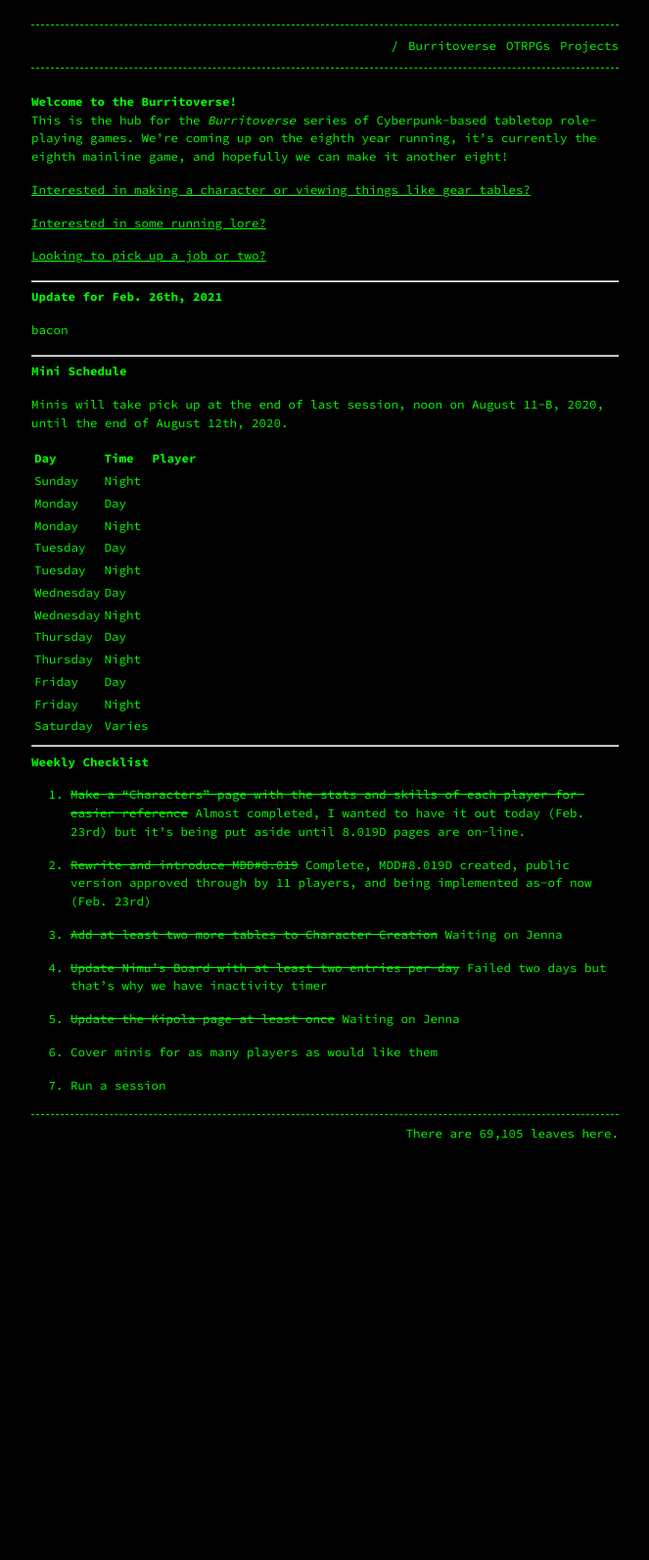
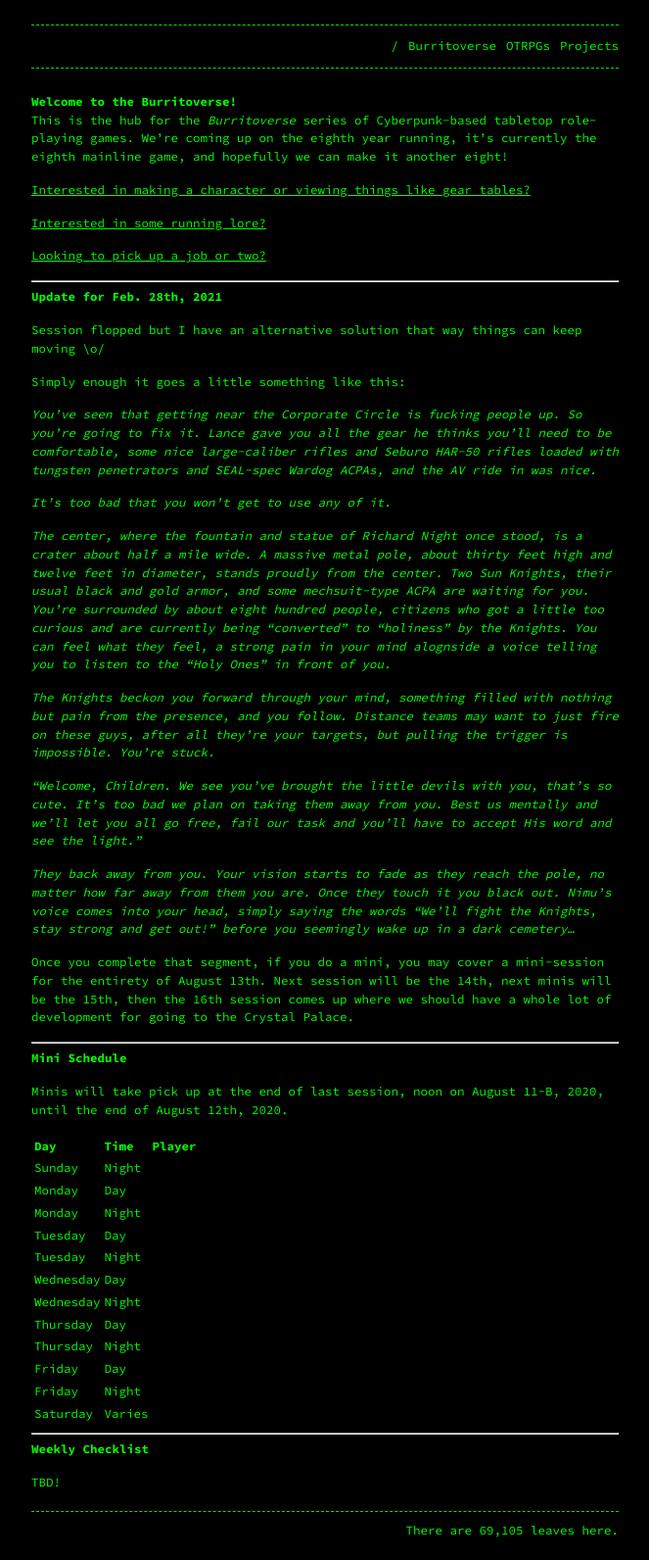
Before and after one commit to Terwilliger69105/69105.github.io, a Jekyll site: the page built from burritoverse.md, in a window 1280 px wide. Shown: the whole page at 98% size, without its empty margins (308-971 px from the left). Built offline with Jekyll 4.4.1, drawn with Linux system fonts in a browser that asks for light colours; our own code applies the rules of GitHub Pages for plain Markdown files; before the commit the page ends 1187 px from its top, so only the background shows below that.

Commit message:
Update burritoverse.md

```diff
--- a/burritoverse.md
+++ b/burritoverse.md
@@ -15,9 +15,25 @@ This is the hub for the *Burritoverse* series of Cyberpunk-based tabletop role-p
 
 ---
 
-**Update for Feb. 26th, 2021**
+**Update for Feb. 28th, 2021**
 
-bacon
+Session flopped but I have an alternative solution that way things can keep moving \o/
+
+Simply enough it goes a little something like this:
+
+*You've seen that getting near the Corporate Circle is fucking people up. So you're going to fix it. Lance gave you all the gear he thinks you'll need to be comfortable, some nice large-caliber rifles and Seburo HAR-50 rifles loaded with tungsten penetrators and SEAL-spec Wardog ACPAs, and the AV ride in was nice.*
+
+*It's too bad that you won't get to use any of it.*
+
+*The center, where the fountain and statue of Richard Night once stood, is a crater about half a mile wide. A massive metal pole, about thirty feet high and twelve feet in diameter, stands proudly from the center. Two Sun Knights, their usual black and gold armor, and some mechsuit-type ACPA are waiting for you. You're surrounded by about eight hundred people, citizens who got a little too curious and are currently being "converted" to "holiness" by the Knights. You can feel what they feel, a strong pain in your mind alognside a voice telling you to listen to the "Holy Ones" in front of you.*
+
+*The Knights beckon you forward through your mind, something filled with nothing but pain from the presence, and you follow. Distance teams may want to just fire on these guys, after all they're your targets, but pulling the trigger is impossible. You're stuck.*
+
+*"Welcome, Children. We see you've brought the little devils with you, that's so cute. It's too bad we plan on taking them away from you. Best us mentally and we'll let you all go free, fail our task and you'll have to accept His word and see the light."*
+
+*They back away from you. Your vision starts to fade as they reach the pole, no matter how far away from them you are. Once they touch it you black out. Nimu's voice comes into your head, simply saying the words "We'll fight the Knights, stay strong and get out!" before you seemingly wake up in a dark cemetery...*
+
+Once you complete that segment, if you do a mini, you may cover a mini-session for the entirety of August 13th. Next session will be the 14th, next minis will be the 15th, then the 16th session comes up where we should have a whole lot of development for going to the Crystal Palace.
 
 ---
 
@@ -44,16 +60,4 @@ Saturday  | Varies |
 
 **Weekly Checklist**
 
-1. ~~Make a "Characters" page with the stats and skills of each player for easier reference~~ Almost completed, I wanted to have it out today (Feb. 23rd) but it's being put aside until 8.019D pages are on-line.
-
-2. ~~Rewrite and introduce MDD#8.019~~ Complete, MDD#8.019D created, public version approved through by 11 players, and being implemented as-of now (Feb. 23rd)
-
-3. ~~Add at least two more tables to Character Creation~~ Waiting on Jenna
-
-4. ~~Update Nimu's Board with at least two entries per-day~~ Failed two days but that's why we have inactivity timer
-
-5. ~~Update the Kipola page at least once~~ Waiting on Jenna
-
-6. Cover minis for as many players as would like them
-
-7. Run a session
+TBD!
```
